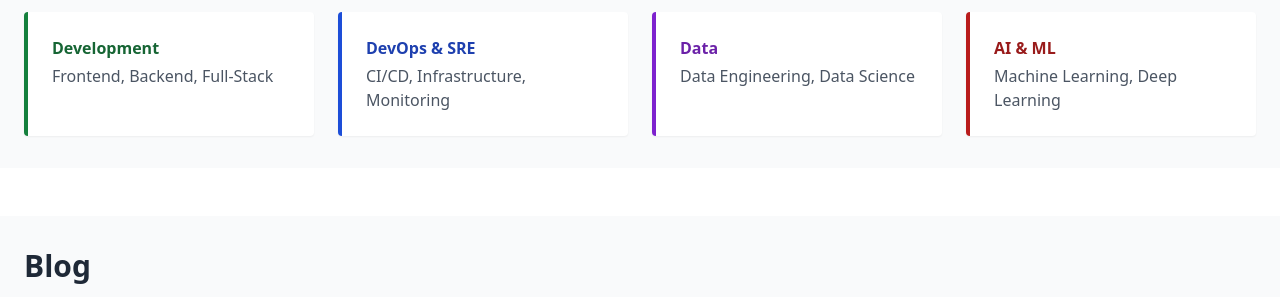
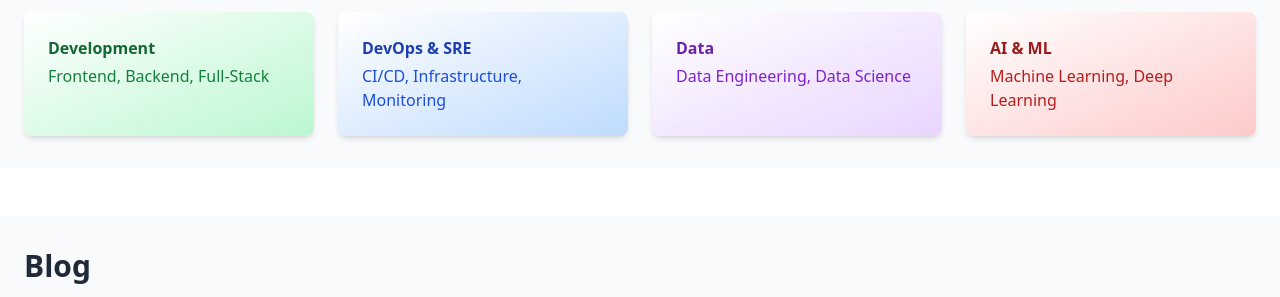
Before and after one commit to CSwebD/S-M-2, a plain HTML site: page index.html in a window 1280 px wide. Shown: the part 736-1033 px from the top of the page. Drawn offline with nearby package versions, Linux system fonts and the light colour scheme.

Commit message:
Update index.html

```diff
--- a/index.html
+++ b/index.html
@@ -61,25 +61,25 @@
       </p>
     </section>
 
-    <!-- Domains Section -->
+            <!-- Domains Section -->
     <section id="domains" class="mb-12 px-6 py-8 bg-gray-50">
       <h2 class="text-3xl font-bold text-gray-800 mb-4">Domains</h2>
       <div class="grid grid-cols-1 sm:grid-cols-2 md:grid-cols-4 gap-6">
-        <div class="p-6 bg-white border-l-4 border-green-700 rounded shadow-sm hover:shadow transition">
+        <div class="p-6 bg-gradient-to-br from-white to-green-200 rounded-lg shadow-md hover:shadow-lg transition">
           <h3 class="font-semibold text-green-800 mb-1">Development</h3>
-          <p class="text-gray-600">Frontend, Backend, Full-Stack</p>
+          <p class="text-green-700">Frontend, Backend, Full-Stack</p>
         </div>
-        <div class="p-6 bg-white border-l-4 border-blue-700 rounded shadow-sm hover:shadow transition">
+        <div class="p-6 bg-gradient-to-br from-white to-blue-200 rounded-lg shadow-md hover:shadow-lg transition">
           <h3 class="font-semibold text-blue-800 mb-1">DevOps & SRE</h3>
-          <p class="text-gray-600">CI/CD, Infrastructure, Monitoring</p>
+          <p class="text-blue-700">CI/CD, Infrastructure, Monitoring</p>
         </div>
-        <div class="p-6 bg-white border-l-4 border-purple-700 rounded shadow-sm hover:shadow transition">
+        <div class="p-6 bg-gradient-to-br from-white to-purple-200 rounded-lg shadow-md hover:shadow-lg transition">
           <h3 class="font-semibold text-purple-800 mb-1">Data</h3>
-          <p class="text-gray-600">Data Engineering, Data Science</p>
+          <p class="text-purple-700">Data Engineering, Data Science</p>
         </div>
-        <div class="p-6 bg-white border-l-4 border-red-700 rounded shadow-sm hover:shadow transition">
+        <div class="p-6 bg-gradient-to-br from-white to-red-200 rounded-lg shadow-md hover:shadow-lg transition">
           <h3 class="font-semibold text-red-800 mb-1">AI & ML</h3>
-          <p class="text-gray-600">Machine Learning, Deep Learning</p>
+          <p class="text-red-700">Machine Learning, Deep Learning</p>
         </div>
       </div>
     </section>
```
